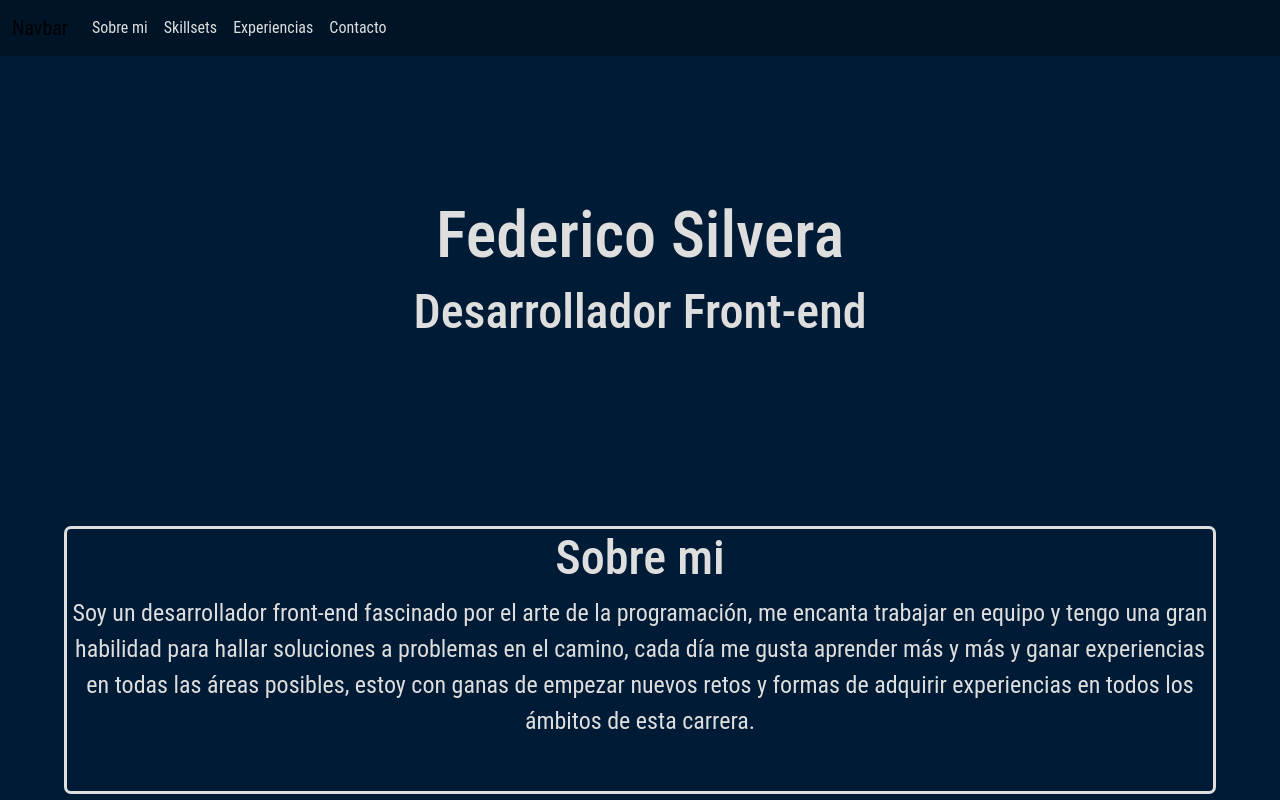
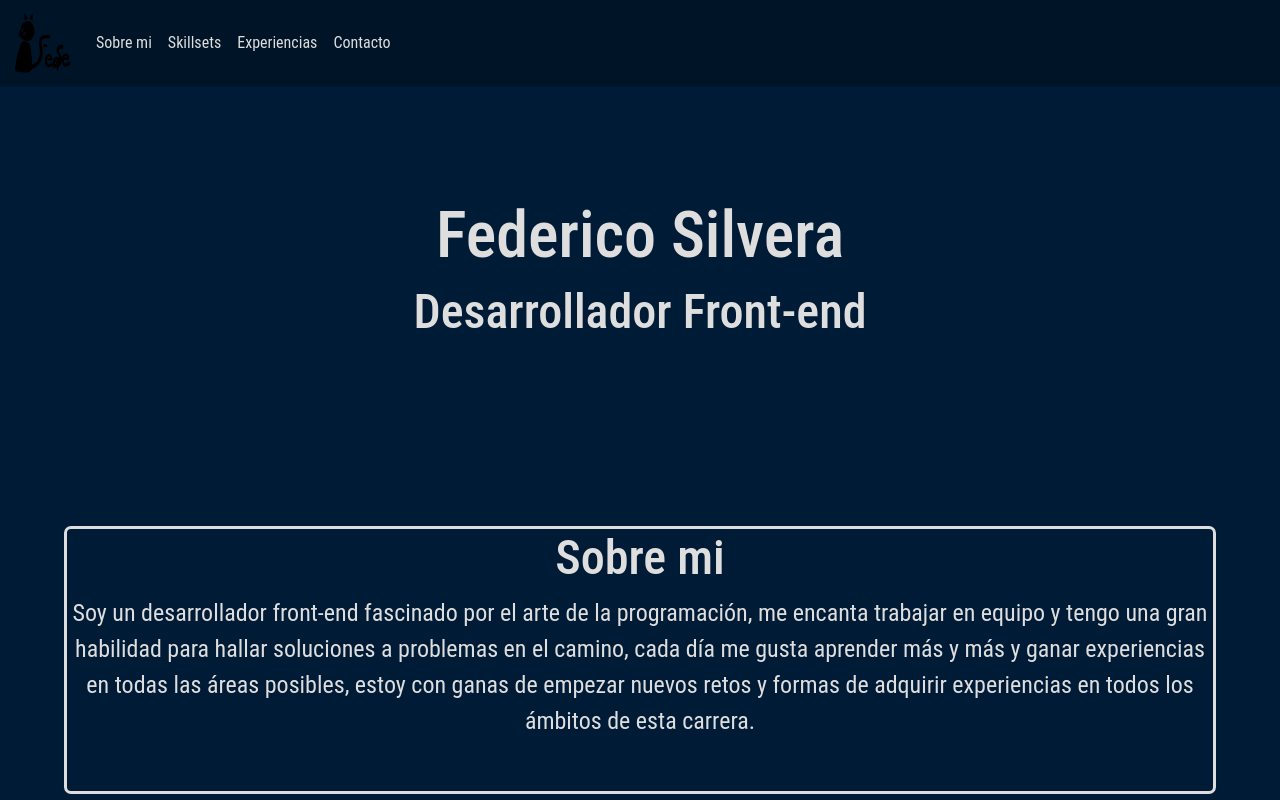
Before and after one commit to federicosilvera/portafolio, a plain HTML site: page index.html in a window 1280 px wide. Shown: the top 800 px of the page. Drawn offline with nearby package versions, Linux system fonts and the light colour scheme.

Commit message:
agregando el logo

```diff
--- a/index.html
+++ b/index.html
@@ -13,7 +13,7 @@
     <header>
 <nav class="navbar navbar-expand-lg navbar fixed-top ">
   <div class="container-fluid">
-    <a class="navbar-brand" href="#">Navbar</a>
+    <a class="navbar-brand" href="#"><img src="./images/arrrrte2.png" width="60px" height="60px" alt=""></a>
     <button class="navbar-toggler" type="button" data-bs-toggle="collapse" data-bs-target="#navbarSupportedContent" aria-controls="navbarSupportedContent" aria-expanded="false" aria-label="Toggle navigation">
       <span class="navbar-toggler-icon"></span>
     </button>
```
Also changed, not shown: images/arrrrte2.png (added).
